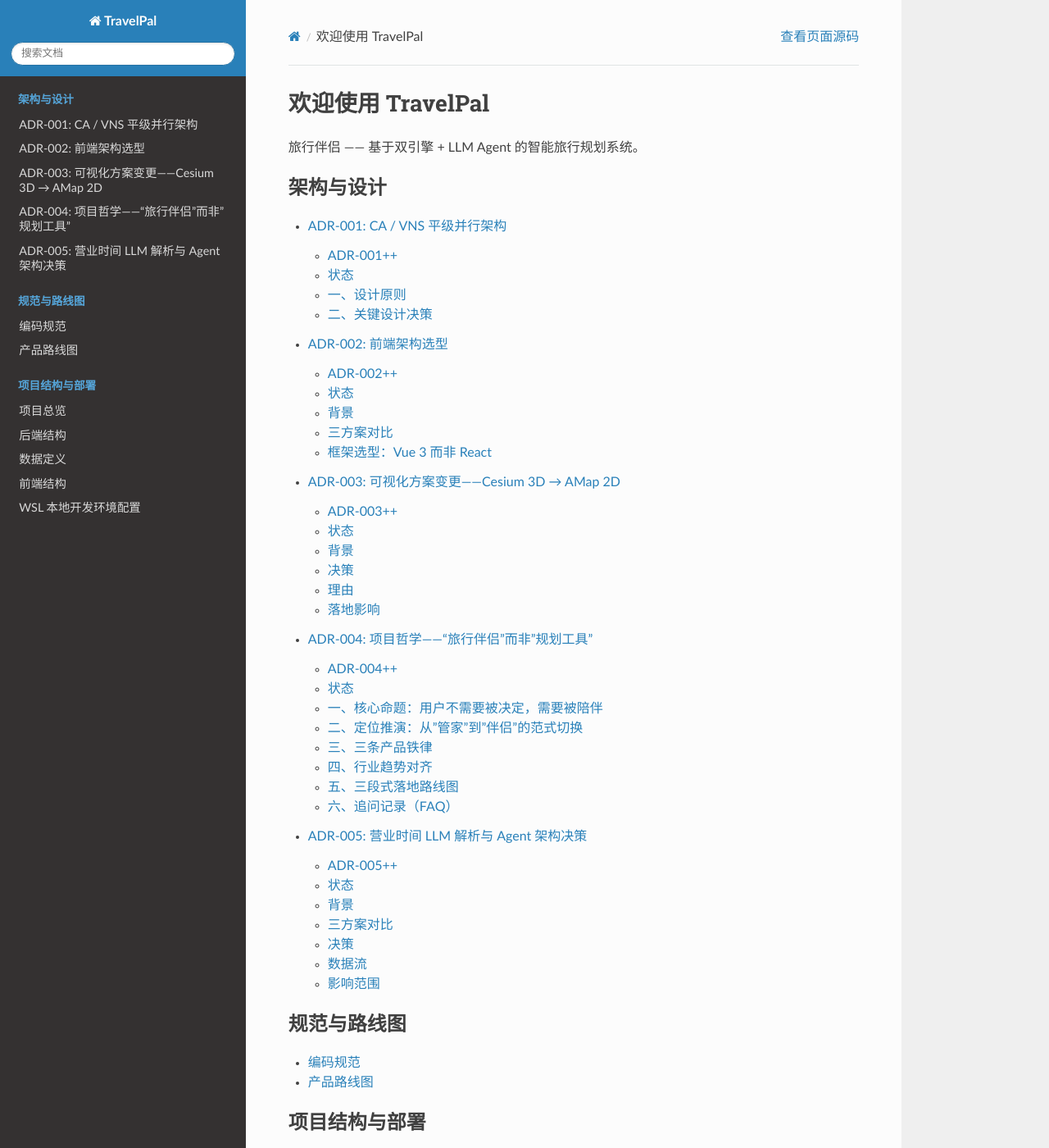
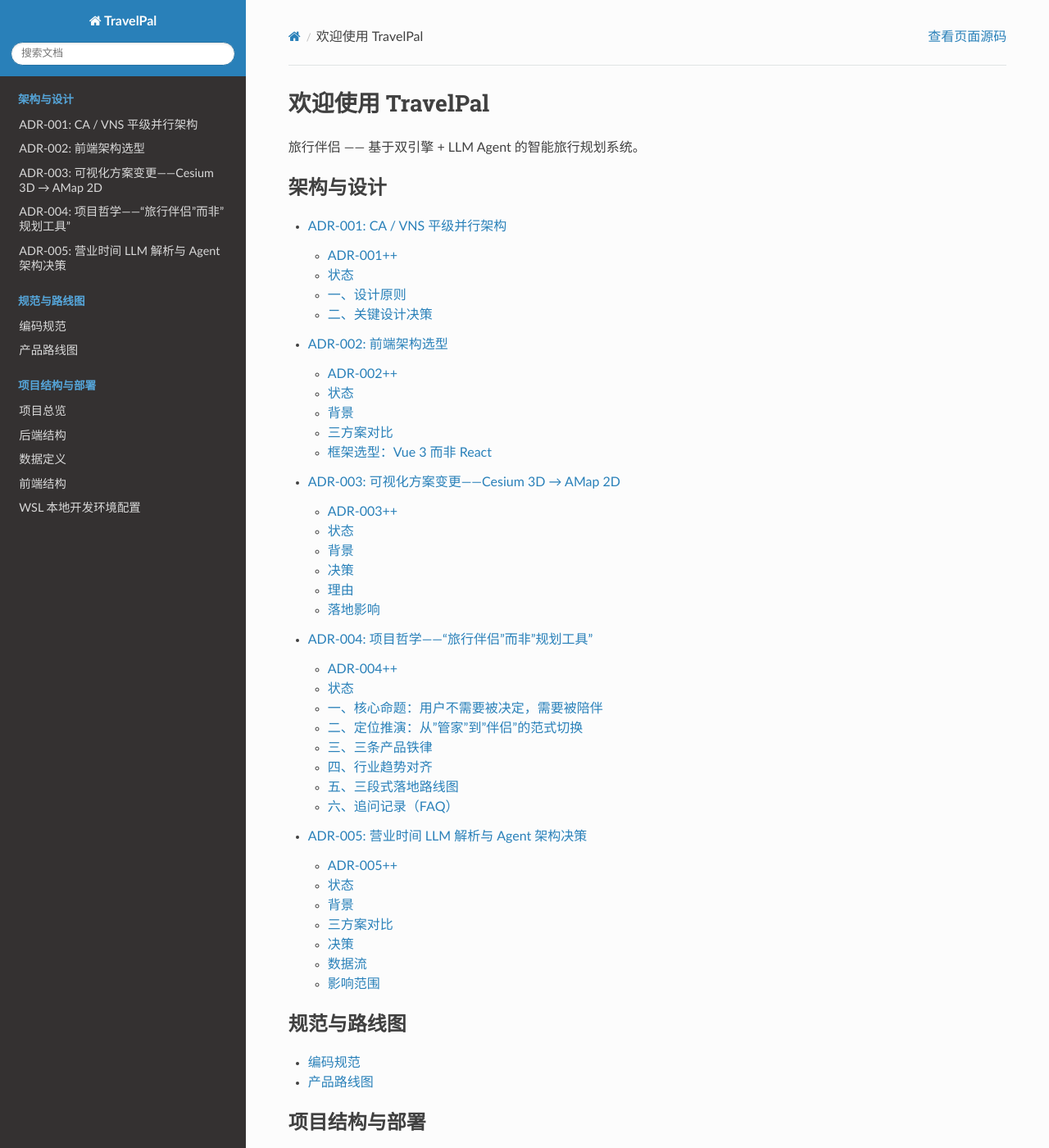
Before and after one commit to xiaojiune/TravelPal, a Sphinx documentation site: the page built from docs/index.rst, in a window 1280 px wide and 1400 px high. Shown: the whole window at 82% size. Built offline with Sphinx 7.4.7 and the Read the Docs theme 3.1.0, drawn with Linux system fonts in a browser that asks for light colours; pages that are not in the unit, such as notebooks, are missing from menus.

Commit message:
修复docs.yml (#7)

```diff
--- /dev/null
+++ b/docs/_static/custom.css
@@ -0,0 +1,3 @@
+.wy-nav-content {
+    max-width: none;
+}
--- a/docs/conf.py
+++ b/docs/conf.py
@@ -19,6 +19,8 @@
 language = "zh_CN"
 
 html_theme = "sphinx_rtd_theme"
+html_static_path = ["_static"]
+html_css_files = ["custom.css"]
 
 autoapi_dirs = ["../backend"]
 autoapi_ignore = ["*_HOLIDAYS*"]
```
Also changed, not shown: 1 other file.
